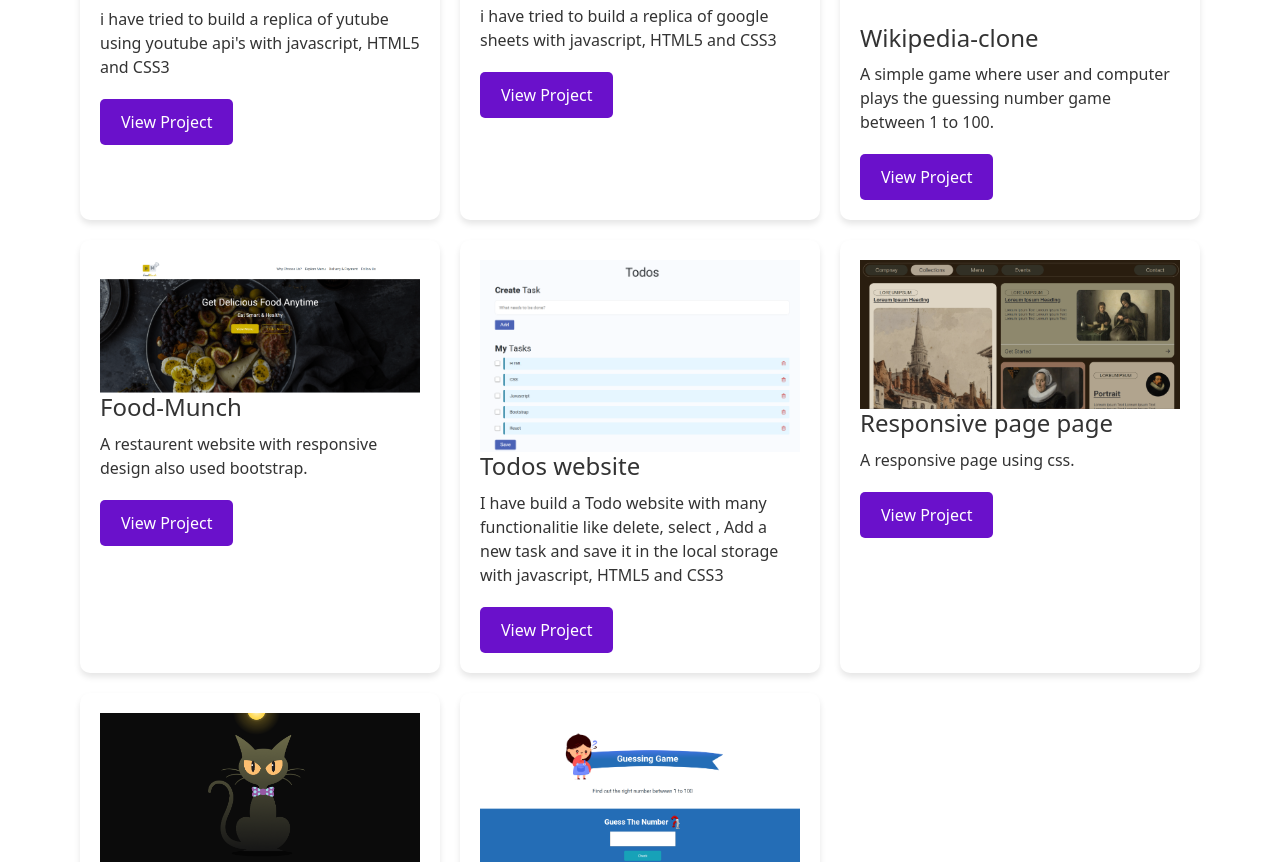
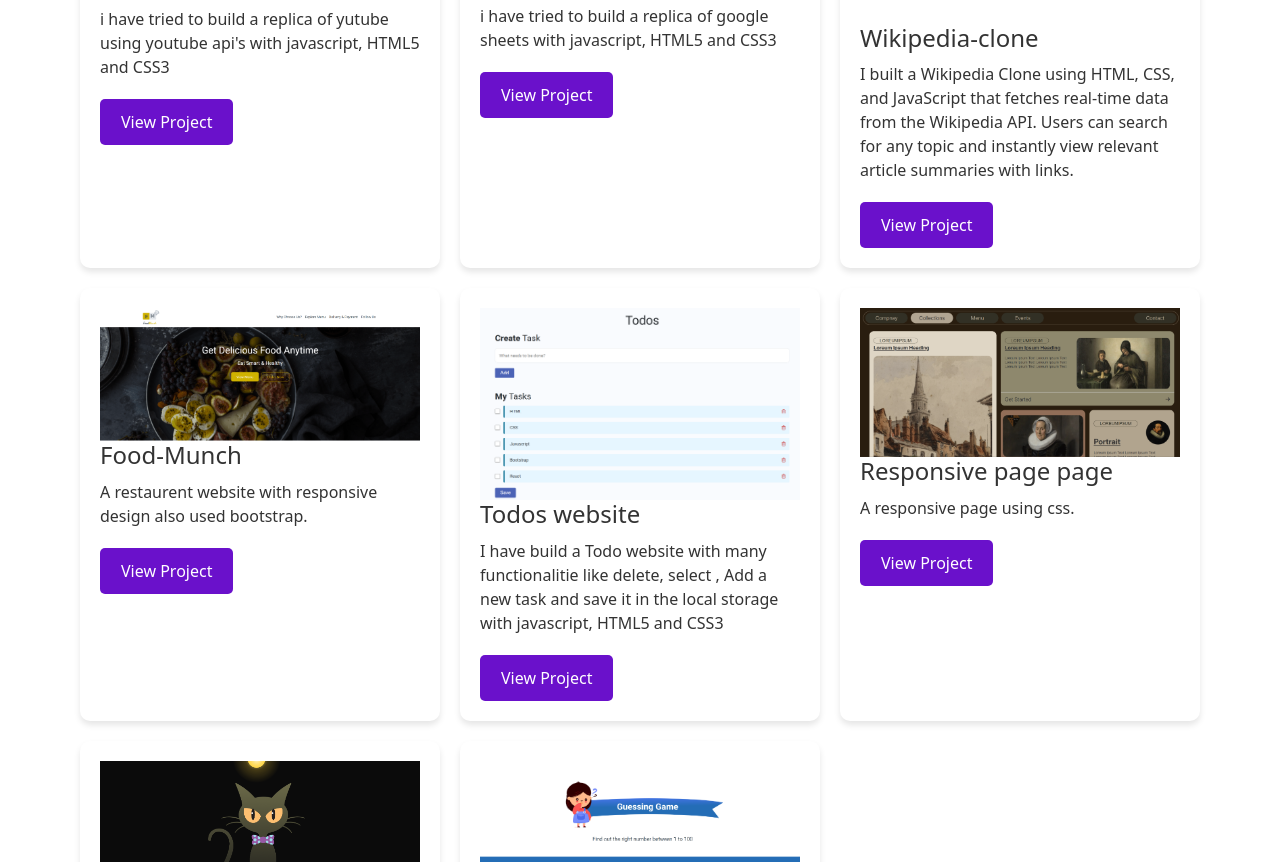
Before and after one commit to krishna20000/portfolio-kdm, a plain HTML site: page index.html in a window 1280 px wide. Shown: the part 2390-3252 px from the top of the page. Drawn offline with nearby package versions, Linux system fonts and the light colour scheme.

Commit message:
`Update project description in index.html`

```diff
--- a/index.html
+++ b/index.html
@@ -197,7 +197,7 @@
             <div class="project-card" id="major">
                 <img class="mt-2 project-image" src="wiki.png" alt="guess img">
                 <h3 class="mt-5">Wikipedia-clone</h3>
-                <p>A simple game where user and computer plays the guessing number game between 1 to 100.</p>
+                <p>I built a Wikipedia Clone using HTML, CSS, and JavaScript that fetches real-time data from the Wikipedia API. Users can search for any topic and instantly view relevant article summaries with links.</p>
                 <a href="https://wikipedia-kdm.vercel.app/" class="btn">View Project</a>
             </div>
             <div class="project-card" id="major">
```
